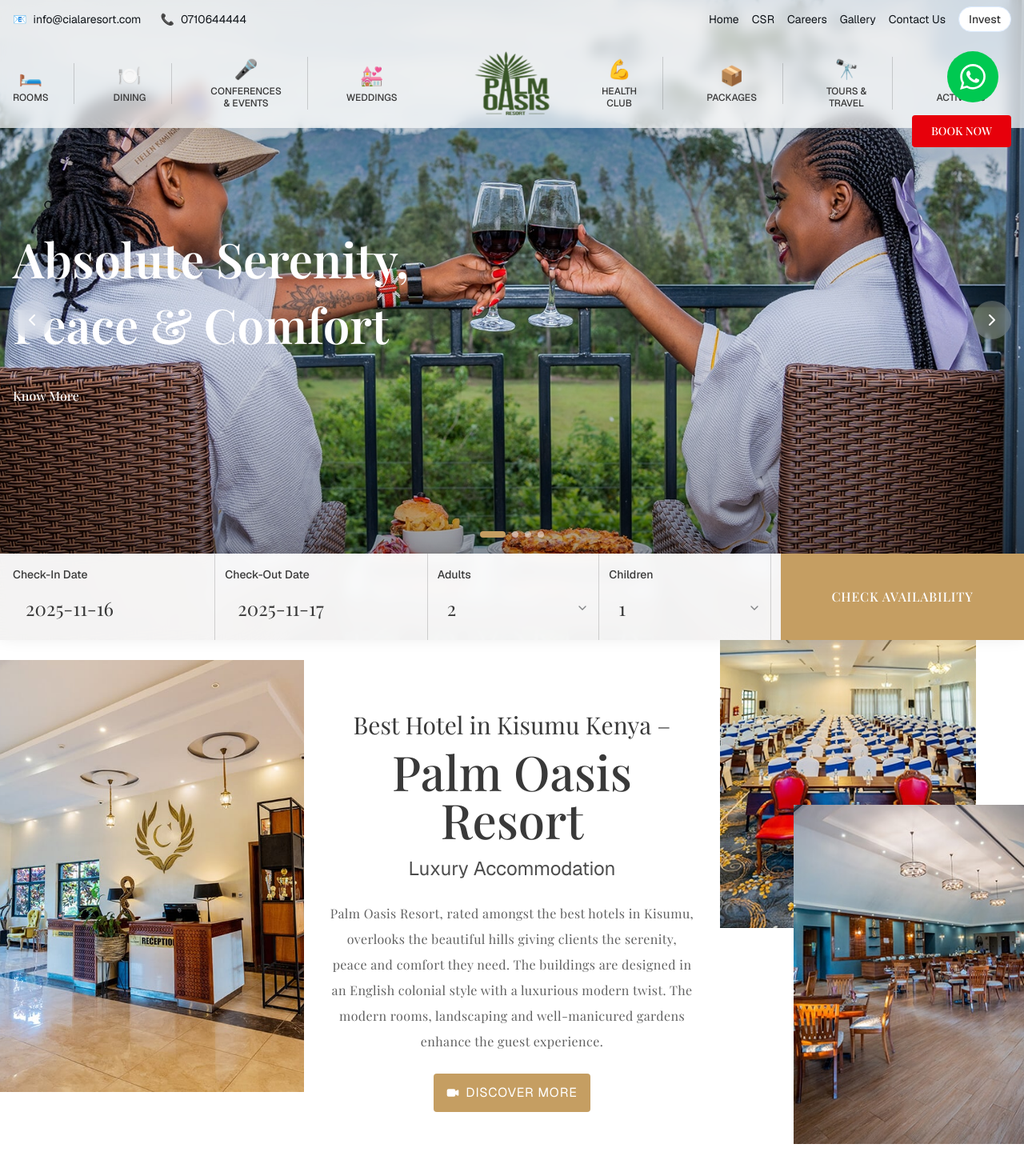
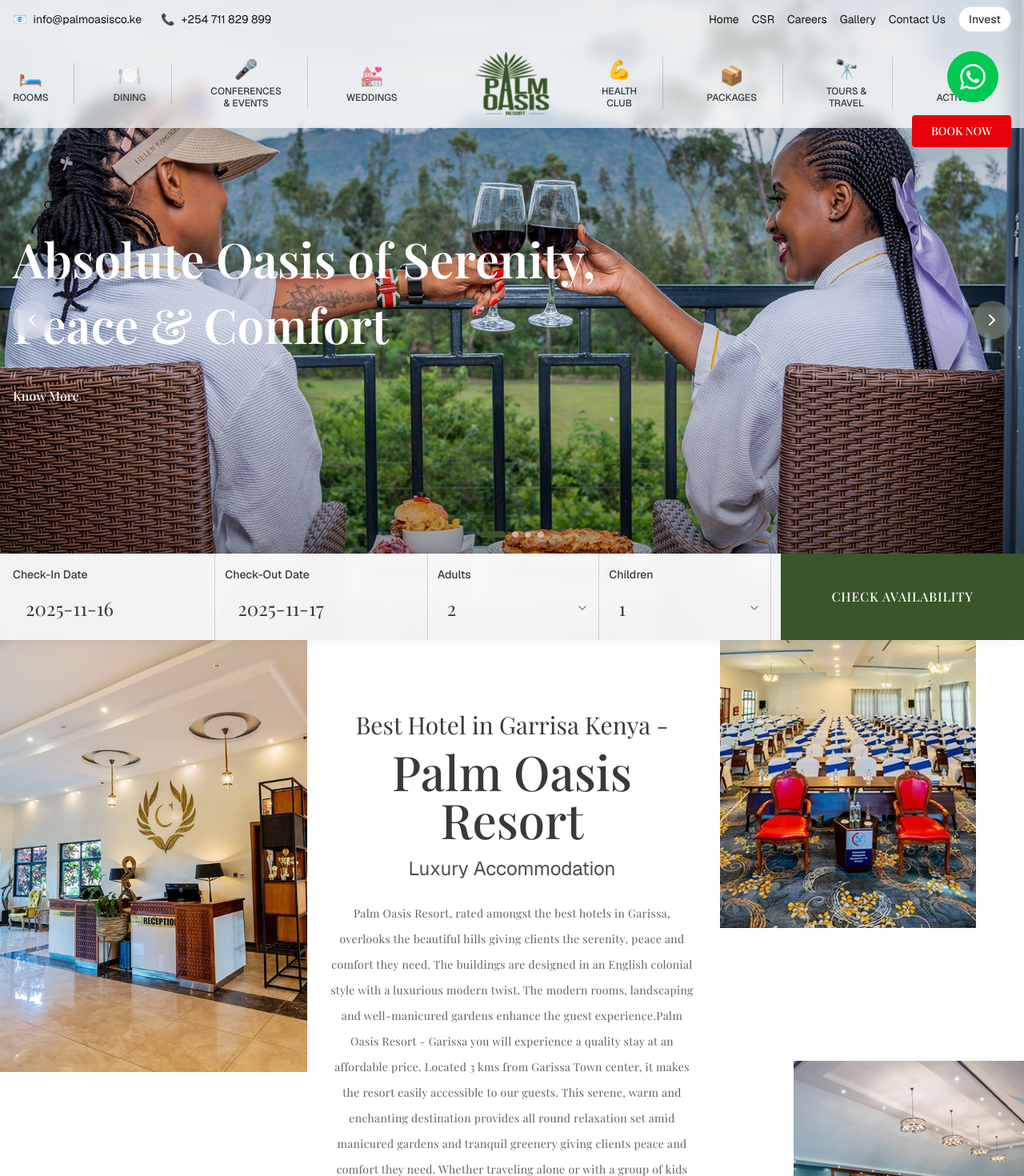
Before and after one commit to EvansRobbie/palm-resort, a Next.js app: page / in a window 1280 px wide. Shown: the top 1470 px of the page at 80% size. Built offline with nearby package versions, Linux system fonts and the light colour scheme; a web font is replaced by a local one.

Commit message:
update wordings

```diff
--- a/src/_data/data.ts
+++ b/src/_data/data.ts
@@ -1,4 +1,11 @@
 export const DATA = {
   logo: '/palm-logo.png',
   title: 'Palm Oasis Resort',
+  footer: {
+    contacts: {
+      phone: '+254 711 829 899',
+      email: 'info@palmoasisco.ke',
+      address: 'Garissa',
+    },
+  },
 };
--- a/src/app/globals.css
+++ b/src/app/globals.css
@@ -63,9 +63,9 @@
   --card-foreground: oklch(0.1884 0.0128 248.5103);
   --popover: oklch(1 0 0);
   --popover-foreground: oklch(0.1884 0.0128 248.5103);
-  --primary: oklch(0.7219 0.0905 77.3239);
+  --primary: oklch(0.4156 0.0751 135.56);
   --primary-foreground: oklch(1 0 0);
-  --secondary: oklch(0.4539 0.1146 153.925);
+  --secondary: oklch(0.7219 0.0905 77.3239);
   --secondary-foreground: oklch(1 0 0);
   --muted: oklch(0.9222 0.0013 286.3737);
   --muted-foreground: oklch(0.1884 0.0128 248.5103);
--- a/src/app/page.tsx
+++ b/src/app/page.tsx
@@ -1,4 +1,3 @@
-import { Awards } from '@/components/home/awards';
 import { ConferencesEvents } from '@/components/home/conference-events';
 import { HealthClub } from '@/components/home/health-club';
 import { Hero } from '@/components/home/hero';
@@ -15,7 +14,6 @@
       <Rooms />
       <Wedding />
       <HealthClub />
-      <Awards />
     </div>
   );
 }
--- a/src/components/home/conference-events.tsx
+++ b/src/components/home/conference-events.tsx
@@ -78,7 +78,7 @@
   }, [api]);
 
   return (
-    <section ref={ref} className='py-20 pt-32 bg-white'>
+    <section id='conferences' ref={ref} className='py-20 pt-32 bg-white'>
       <div className='container mx-auto px-4 mb-12'>
         <motion.div
           initial={{ opacity: 0, y: 30 }}
--- a/src/components/home/health-club.tsx
+++ b/src/components/home/health-club.tsx
@@ -11,17 +11,13 @@
 
   const facilities = [
     {
-      title: 'The Oak Spa',
-      image: '/massage-room.jpg',
-    },
-    {
       title: 'The Oak Gym',
       image: '/treadmill.jpg',
     },
   ];
 
   return (
-    <section ref={ref} className='py-20 pt-28 '>
+    <section id='health' ref={ref} className='py-20 pt-28 '>
       <div className='container mx-auto px-4'>
         <motion.div
           initial={{ opacity: 0, y: 30 }}
@@ -53,15 +49,13 @@
                 fill
                 className='object-cover transition-transform duration-500 group-hover:scale-110'
               />
-              {/* Dark overlay that becomes more visible on hover */}
               <div className='absolute inset-0 bg-black/30 group-hover:bg-black/50 transition-colors duration-300' />
 
-              {/* Text content */}
               <div className='absolute inset-0 flex flex-col items-center justify-center text-white'>
                 <h3 className='text-3xl md:text-4xl font-serif font-normal mb-3 transition-transform duration-300 group-hover:-translate-y-2'>
                   {facility.title}
                 </h3>
-                <span className='text-sm tracking-wider uppercase opacity-0 group-hover:opacity-100 transition-opacity ease-in-out duration-300 group-hover:-translate-y-2 traslate-y-0 ease-in-out'>
+                <span className='text-sm tracking-wider uppercase opacity-0 group-hover:opacity-100 transition-opacity ease-in-out duration-300 group-hover:-translate-y-2 traslate-y-0'>
                   READ MORE
                 </span>
               </div>
--- a/src/components/home/hero.tsx
+++ b/src/components/home/hero.tsx
@@ -101,7 +101,7 @@
             className='max-w-4xl'
           >
             <h1 className='text-4xl md:text-6xl  font-serif font-semibold leading-snug text-primary-foreground mb-6 text-balance'>
-              Absolute Serenity,
+              Absolute Oasis of Serenity,
               <br />
               Peace & Comfort
             </h1>
--- a/src/components/home/introduction.tsx
+++ b/src/components/home/introduction.tsx
@@ -14,15 +14,14 @@
   return (
     <section ref={ref} className=''>
       <div className=''>
-        <div className='grid lg:grid-cols-[1fr_1.2fr_1fr] gap-8 items-center '>
-          {/* Left side - 3 Images stacked */}
+        <div className='grid lg:grid-cols-[1fr_1.2fr_1fr] relative gap-8 items-center '>
           <motion.div
             initial={{ opacity: 0, x: -50 }}
             animate={isInView ? { opacity: 1, x: 0 } : {}}
             transition={{ duration: 0.8 }}
-            className='hidden lg:flex flex-col gap-4'
+            className='hidden lg:flex flex-col gap-4 '
           >
-            <div className='h-135 relative top-0 '>
+            <div className='h-135 absolute w-[30%] inset-0 '>
               <Image
                 src='/Welcome1.jpg'
                 alt='Hotel Reception Lobby'
@@ -41,7 +40,7 @@
           >
             <div className='space-y-2 pt-22'>
               <h2 className='text-2xl md:text-3xl  font-serif font-normal text-foreground leading-tight'>
-                Best Hotel in Kisumu Kenya –
+                Best Hotel in Garrisa Kenya -
               </h2>
               <h3 className='text-5xl md:text-6xl  font-serif font-medium text-foreground leading-none'>
                 Palm Oasis Resort
@@ -51,13 +50,24 @@
               </p>
             </div>
 
-            <p className='text-base tracking-wide text-foreground/80 leading-8 max-w-2xl font-serif'>
-              Palm Oasis Resort, rated amongst the best hotels in Kisumu,
+            <p className='text-sm tracking-wide text-foreground/80 leading-8 max-w-2xl font-serif'>
+              Palm Oasis Resort, rated amongst the best hotels in Garissa,
               overlooks the beautiful hills giving clients the serenity, peace
               and comfort they need. The buildings are designed in an English
               colonial style with a luxurious modern twist. The modern rooms,
               landscaping and well-manicured gardens enhance the guest
-              experience.
+              experience.Palm Oasis Resort - Garissa you will experience a
+              quality stay at an affordable price. Located 3 kms from Garissa
+              Town center, it makes the resort easily accessible to our guests.
+              This serene, warm and enchanting destination provides all round
+              relaxation set amid manicured gardens and tranquil greenery giving
+              clients peace and comfort they need. Whether traveling alone or
+              with a group of kids and friends, you will feel comfortable as
+              soon as you walk through the door.We&apos;re designed to deliver
+              the all-important things you value most - a convenient location, a
+              sound night&apos;s sleep, and a great complimentary hot breakfast
+              - all at a quality and price that&apos;s hard to find. No matter
+              the journey, Palm Oasis resort make it possible.
             </p>
 
             <Button
--- a/src/components/home/rooms.tsx
+++ b/src/components/home/rooms.tsx
@@ -8,24 +8,20 @@
 
 const rooms = [
   {
-    title: 'Executive Suite',
+    title: '2 Junior Suites',
     image: '/massage-room.jpg',
   },
   {
-    title: 'Superior Deluxe',
+    title: '22 Superior Deluxe',
     image: '/dining-superior.jpg',
   },
   {
-    title: 'Deluxe Room',
+    title: '45 Standard Rooms',
     image: '/deluxe.jpg',
   },
   {
-    title: 'Superior Room',
+    title: '6 Executive Rooms',
     image: '/superior.jpg',
-  },
-  {
-    title: 'Villa Room',
-    image: '/villa.jpg',
   },
 ];
 
@@ -34,7 +30,7 @@
   const isInView = useInView(ref, { once: true, amount: 0.2 });
 
   return (
-    <section ref={ref} className='py-20 bg-background'>
+    <section id='rooms' ref={ref} className='py-20 bg-background'>
       <div className='container mx-auto px-4'>
         <div className='grid grid-cols-1 md:grid-cols-6 gap-6'>
           <motion.div
@@ -49,10 +45,14 @@
             <h3 className='text-4xl md:text-6xl font-serif font-medium text-foreground mb-6'>
               Rooms
             </h3>
-            <p className='text-base font-serif leading-8 text-muted-foreground mb-8'>
-              With 56 well appointed accommodation rooms. We ensure our service
-              delivery does not only give our guests a memorable experience but
-              also leave as part of the Ciala Resort Family.
+            <p className='text-sm font-serif leading-8 text-muted-foreground mb-8'>
+              Our exquisite and tastefully designed rooms provide you with
+              top-notch amenities and an unforgettable, comfortable stay. The
+              resort boasts 75 well-appointed ensuite guestrooms, which are 22
+              superior rooms, 45 Standard rooms, 6 Executive rooms, and 2 Junior
+              rooms. We ensure our service delivery not only gives our guests a
+              memorable experience but also live as part of the Palm Oasis
+              Resort Family.
             </p>
             <Button className='bg-gold hover:bg-gold/90 text-white w-fit px-8'>
               VIEW ALL
--- a/src/components/home/wedding-section.tsx
+++ b/src/components/home/wedding-section.tsx
@@ -11,7 +11,11 @@
   const isInView = useInView(ref, { once: true, amount: 0.3 });
 
   return (
-    <section ref={ref} className='relative max-w-[1800px] mr-auto  w-full '>
+    <section
+      id='weddings'
+      ref={ref}
+      className='relative max-w-[1800px] mr-auto  w-full '
+    >
       <div className='flex flex-row h-full'>
         <motion.div
           initial={{ opacity: 0, x: -50 }}
--- a/src/components/navs/navbar.tsx
+++ b/src/components/navs/navbar.tsx
@@ -45,20 +45,24 @@
               className='hidden md:flex items-center justify-between py-2 text-sm overflow-hidden'
             >
               <div className='flex items-center gap-6'>
-                <a
-                  href='mailto:info@cialaresort.com'
+                <Link
+                  href={`mailto:${DATA.footer.contacts.email}`}
+                  target='_blank'
+                  rel='noopener noreferrer'
                   className='flex items-center gap-2 text-muted-foreground hover:text-gold transition-colors'
                 >
                   <span>📧</span>
-                  <span>info@cialaresort.com</span>
-                </a>
-                <a
-                  href='tel:0710644444'
+                  <span>{DATA.footer.contacts.email}</span>
+                </Link>
+                <Link
+                  href={`tel:${DATA.footer.contacts.phone}`}
+                  target='_blank'
+                  rel='noopener noreferrer'
                   className='flex items-center gap-2 text-muted-foreground hover:text-gold transition-colors'
                 >
                   <span>📞</span>
-                  <span>0710644444</span>
-                </a>
+                  <span>{DATA.footer.contacts.phone}</span>
+                </Link>
               </div>
               <div className='flex items-center gap-4'>
                 <Link
--- a/src/components/navs/newsletter.tsx
+++ b/src/components/navs/newsletter.tsx
@@ -98,7 +98,9 @@
               className='mx-auto invert mb-8'
             />
             <h4 className='text-3xl font-serif font-bold mb-8'>{DATA.title}</h4>
-            <p className='text-sm text-white/60 mb-2'>NAIROBI</p>
+            <p className='text-sm text-white/60 mb-2'>
+              {DATA.footer.contacts.address}
+            </p>
           </motion.div>
         </div>
 
@@ -202,14 +204,14 @@
               </Link>
               <span className='text-white/40'>|</span>
               <Link
-                href='/terms-conditions'
+                href='#'
                 className='text-white/60 hover:text-gold transition-colors'
               >
                 Terms & Conditions
               </Link>
               <span className='text-white/40'>|</span>
               <Link
-                href='/cookies-policy'
+                href='#'
                 className='text-white/60 hover:text-gold transition-colors'
               >
                 Cookies Policy
@@ -218,8 +220,8 @@
           </div>
 
           <p className='text-center text-sm text-white/60'>
-            {DATA.title} – Nairobi © {new Date().getFullYear()} All Rights
-            Reserved
+            {DATA.title} - {DATA.footer.contacts.address} ©{' '}
+            {new Date().getFullYear()} All Rights Reserved
           </p>
         </motion.div>
       </div>
```
